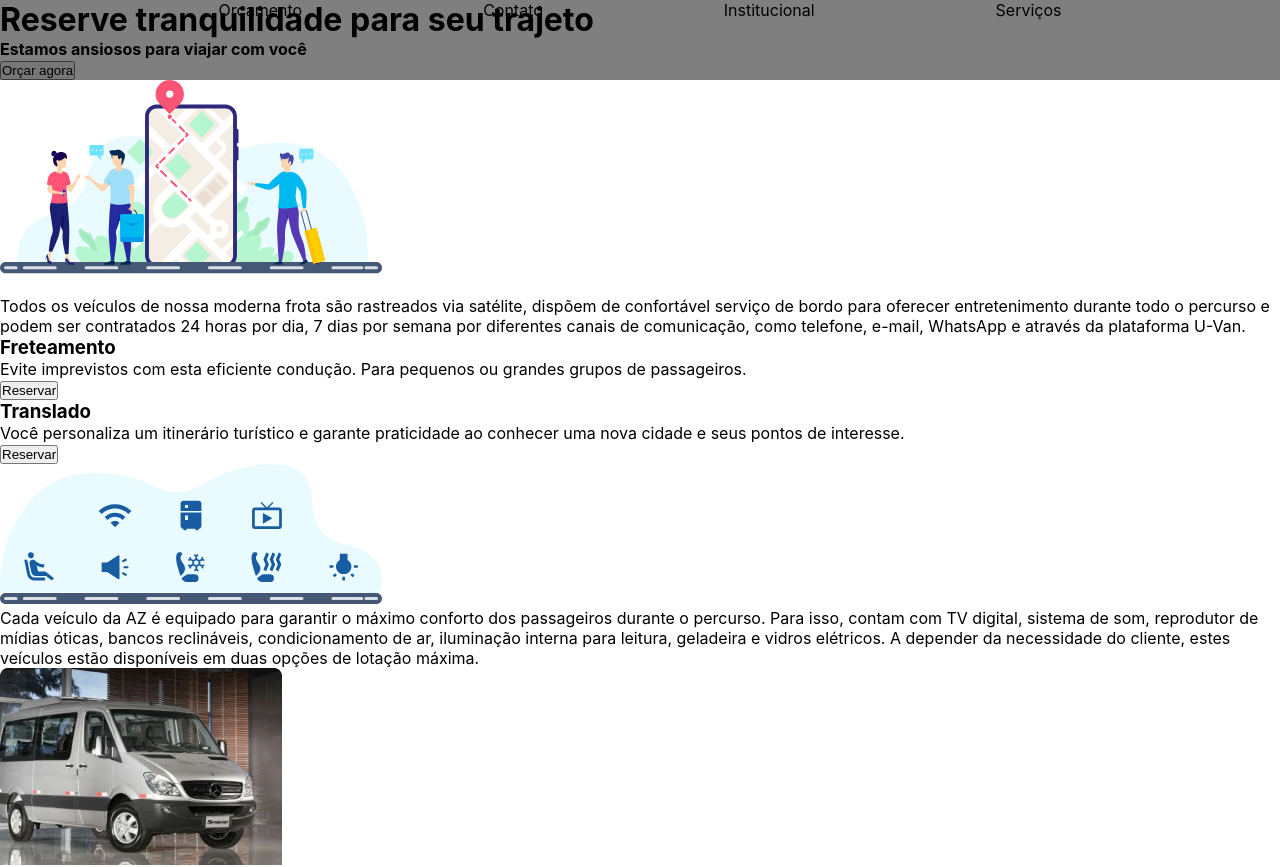
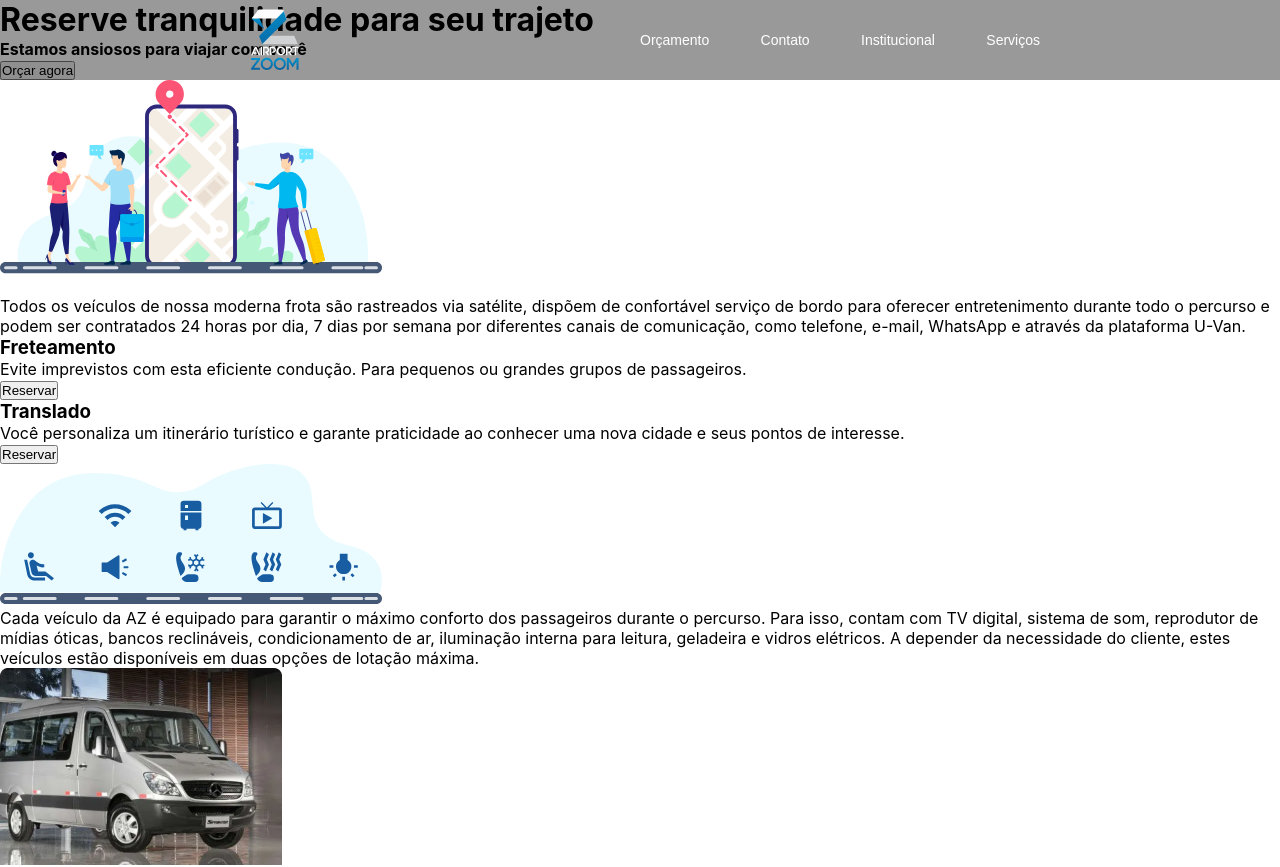
Before and after one commit to warleyaz/nume, a React (Create React App) app: page / in a window 1280 px wide. Shown: the top 867 px of the page. Built offline with nearby package versions, Linux system fonts and the light colour scheme.

Commit message:
Add NavBar styles

```diff
--- a/src/App.js
+++ b/src/App.js
@@ -1,13 +1,9 @@
 import React from "react";
 import Routes from "./routes";
-import NavBar from "./components/NavBar";
 
 function App() {
   return (
-    <>
-      <NavBar />
-      <Routes />
-    </>
+    <Routes />
   );
 }
 
--- a/src/components/NavBar/index.js
+++ b/src/components/NavBar/index.js
@@ -1,15 +1,33 @@
 import React from "react";
-import { Wrapper } from "./style.js";
 
-export default () => {
+import Logo from "../../assets/images/airportZoom.svg";
+
+import { Container, ItensContainer, ListContainer } from "./style.js";
+
+const NavBar = () => {
   return (
-    <Wrapper>
-      <ul>
-        <li>Orçamento</li>
-        <li>Contato</li>
-        <li>Institucional</li>
-        <li>Serviços</li>
-      </ul>
-    </Wrapper>
+    <Container>
+      <ItensContainer>
+        <img src={Logo} alt="Logo" />
+        <ListContainer>
+          <li>
+            <a href="">Orçamento</a>
+          </li>
+          <li>
+            <a hrf="">Contato</a>
+          </li>
+          <li>
+          <a hrf="">Institucional</a>
+          </li>
+          <li>
+            <a hrf=""> Serviços </a>
+          </li>
+        </ListContainer>
+
+      </ItensContainer>
+
+    </Container>
   );
 };
+
+export default NavBar;
--- a/src/components/NavBar/style.js
+++ b/src/components/NavBar/style.js
@@ -1,17 +1,66 @@
 import styled from "styled-components";
 
-export const Wrapper = styled.div`
+export const Container = styled.header`
+  width: 100%;
   display: flex;
-  justify-content: center;
-  position: absolute;
-  background-color: rgba(0, 0, 0, 0.5);
-  z-index: 10;
-  width: 100vw;
-  height: 10vh;
-  ul {
-    width: 80%;
-    display: flex;
-    list-style: none;
-    justify-content: space-around;
+  align-items: center;
+  height: 80px;
+  background-color: rgba(0, 0, 0, 0.4);
+  position: fixed;
+  top: 0;
+  left: 0;
+
+`
+
+export const ItensContainer = styled.div`
+  display: flex;
+  flex: 1;
+  justify-content: space-between;
+  align-items: center;
+  margin: 0px auto;
+  width: 60%;
+  max-width: 800px;
+
+
+
+  img {
+    width: 70px;
+    height: 70px;
+    object-fit:scale-down;
+    margin-right: 120px;
   }
-`;
+
+`
+
+export const ListContainer = styled.ul`
+  display: flex;
+  flex: 1;
+  flex-direction: row;
+  justify-content: space-between;
+  max-width:400px;
+
+
+   li {
+     list-style: none;
+     color: #fff;
+     font-family: Arial;
+     font-size: 14px;
+
+    a {
+      text-decoration: none;
+      cursor: pointer;
+
+      &:visited {
+        color: #fff;
+      }
+      &:active {
+        color: #fff;
+      }
+      &:hover {
+        color: #000;
+      }
+
+    }
+
+  }
+`
--- a/src/page/Home/index.js
+++ b/src/page/Home/index.js
@@ -1,6 +1,7 @@
 import React, { useState } from "react";
 import { Wrapper } from "./style.js";
 import Modal from "../../components/Modal";
+import  NavBar  from "../../components/NavBar"
 
 const travelSvg = require("../../assets/images/travel.svg");
 const servicesSvg = require("../../assets/images/services.svg");
@@ -19,6 +20,7 @@ export default () => {
       ) : (
         ""
       )}
+      <NavBar></NavBar>
       <header>
         <h1>Reserve tranquilidade para seu trajeto</h1>
         <h4>Estamos ansiosos para viajar com você</h4>
@@ -53,6 +55,7 @@ export default () => {
             </li>
           </ul>
         </div>
+
         <div id="services">
             <img src={servicesSvg} alt="services" />
             <p>
```
Also changed, not shown: 1 other file (tests, documents, lock files or other folders). Lines whose indentation alone changed are shown as unchanged.
